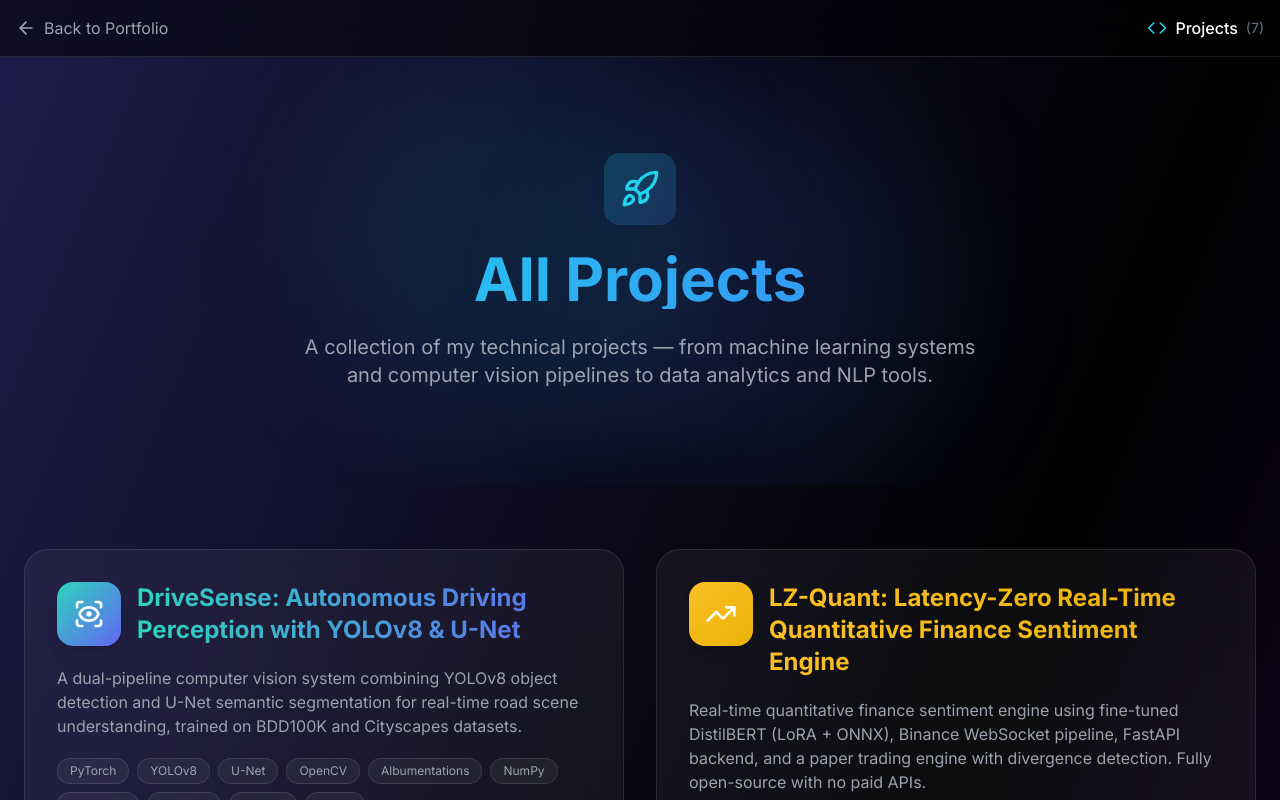
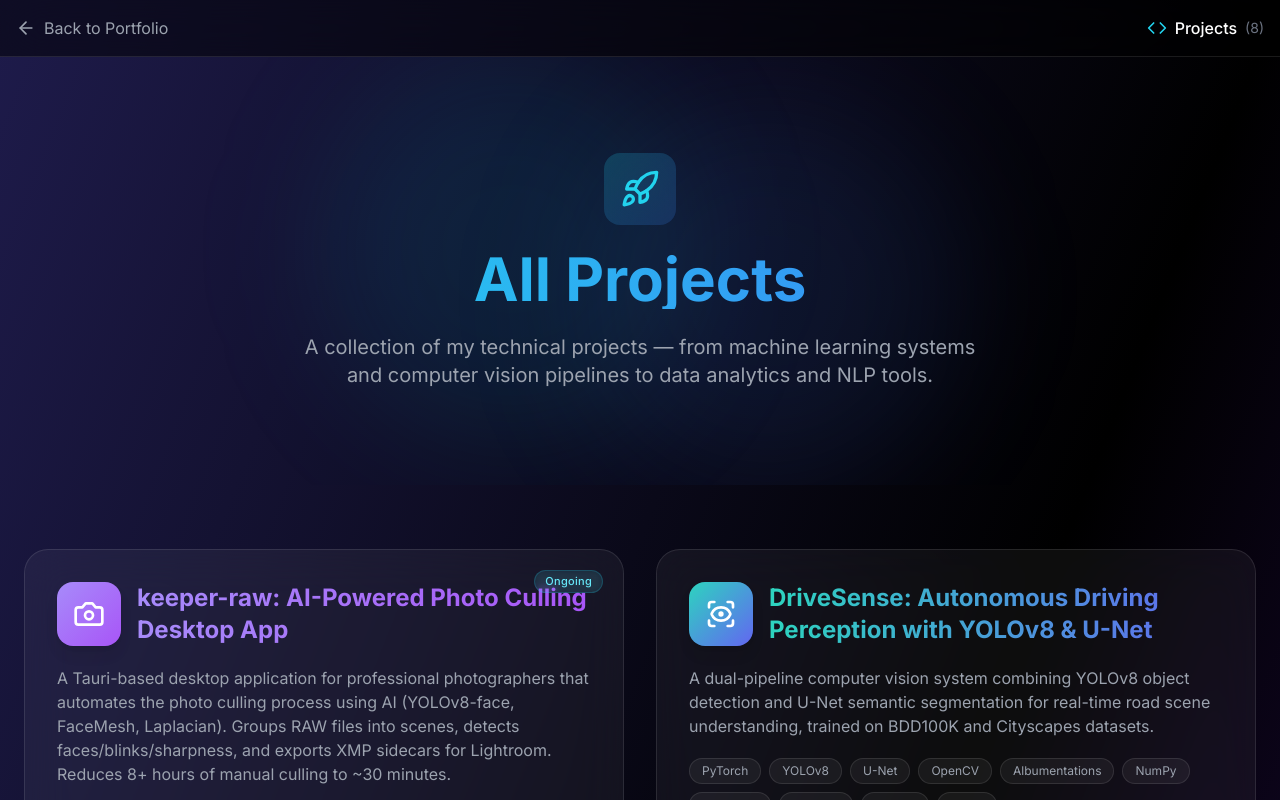
Before and after one commit to AtharvVatsal/portfolio, a React (Create React App) app: page /projects in a window 1280 px wide. Shown: the top 800 px of the page. Built offline with nearby package versions, Linux system fonts and the light colour scheme; no server answers.

Commit message:
feat: add keeper-raw project to portfolio
- AI-powered photo culling desktop app using Tauri + React 19
- Uses YOLOv8-face, FaceMesh, Laplacian for AI analysis
- Exports XMP sidecars for Lightroom integration
- Reduces photo culling time from 8+ hours to ~30 minutes

```diff
--- a/src/config/links.js
+++ b/src/config/links.js
@@ -36,6 +36,10 @@ export const PROJECT_LINKS = {
     github: null,
     demo: null,
   },
+  keeperraw: {
+    github: 'https://github.com/AtharvVatsal/keeper-raw',
+    demo: null,
+  },
 };
 // Contact Information
 export const CONTACT_INFO = {
--- a/src/data/projects.js
+++ b/src/data/projects.js
@@ -1,6 +1,18 @@
-import { Siren, ScanEye, MessageCircleWarning, FileChartColumn, Brain, TrendingUp } from 'lucide-react';
+import { Siren, ScanEye, MessageCircleWarning, FileChartColumn, Brain, TrendingUp, Camera, FolderOpen, Layers, Sparkles } from 'lucide-react';
 
 export const projects = [
+  {
+    id: 8,
+    title: 'keeper-raw: AI-Powered Photo Culling Desktop App',
+    description: 'A Tauri-based desktop application for professional photographers that automates the photo culling process using AI (YOLOv8-face, FaceMesh, Laplacian). Groups RAW files into scenes, detects faces/blinks/sharpness, and exports XMP sidecars for Lightroom. Reduces 8+ hours of manual culling to ~30 minutes.',
+    tech: ['Rust', 'Tauri 2.x', 'React 19', 'TypeScript', 'ONNX Runtime', 'YOLOv8-face', 'FaceMesh', 'ExifTool', 'Rayon', 'Vite', 'Python'],
+    color: 'from-violet-400 to-purple-500',
+    icon: Camera,
+    gradient: 'from-violet-500/20 to-purple-500/20',
+    projectKey: 'keeperraw',
+    liveUrl: 'https://github.com/AtharvVatsal/keeper-raw',
+    ongoing: true
+  },
   {
     id: 1,
     title: 'DriveSense: Autonomous Driving Perception with YOLOv8 & U-Net',
```
